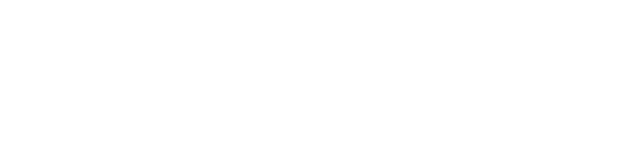
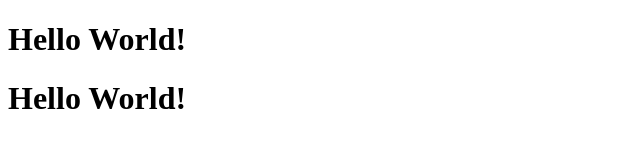
Before and after one commit to solovevv1/JS-basics, a plain HTML site: page index1.html in a window 1280 px wide. Shown: the whole page, without its empty margins (0-640 px from the left). Drawn offline with nearby package versions, Linux system fonts and the light colour scheme.

Commit message:
DOM jQuery

```diff
--- a/basic.js
+++ b/basic.js
@@ -1,3 +1,25 @@
+// ================DOM jQuery===============================================
+
+let headingElement = document.getElementById("main-heading");
+console.log(headingElement.innerHTML);
+
+// let newHeadingText = prompt("Enter a new heading:");
+// headingElement.innerHTML = newHeadingText;
+
+// $("#main-heading").text(newHeadingText);
+
+// $("body").append("<p>This is a new paragraph</p>");
+
+/* for (let i = 0; i < 3; i++) {
+    let hobby = prompt("Name one your hobby");
+    $("body").append("<p>" + hobby + "</p>");
+} */
+
+// $("h1").fadeOut(3000);
+// $("h1").text("This text will disappear soon").fadeOut(3000);
+// $("h1").fadeOut(2000).fadeIn(2000);
+$("h1").slideUp(1000).slideDown(1000);
+
 //================= FUNCTIONS =========================================
 
 /* let myFirstFunction = function () {
--- a/index1.html
+++ b/index1.html
@@ -7,6 +7,11 @@
     <title>Document</title>
 </head>
 <body>
+    <script type="text/javascript" src="https://code.jquery.com/jquery-3.6.4.min.js"></script>
+
+    <h1 id="main-heading">Hello World!</h1>
+    <h1 id="main-heading">Hello World!</h1>
+
     <script src="/basic.js"></script>
 </body>
 </html>
```
